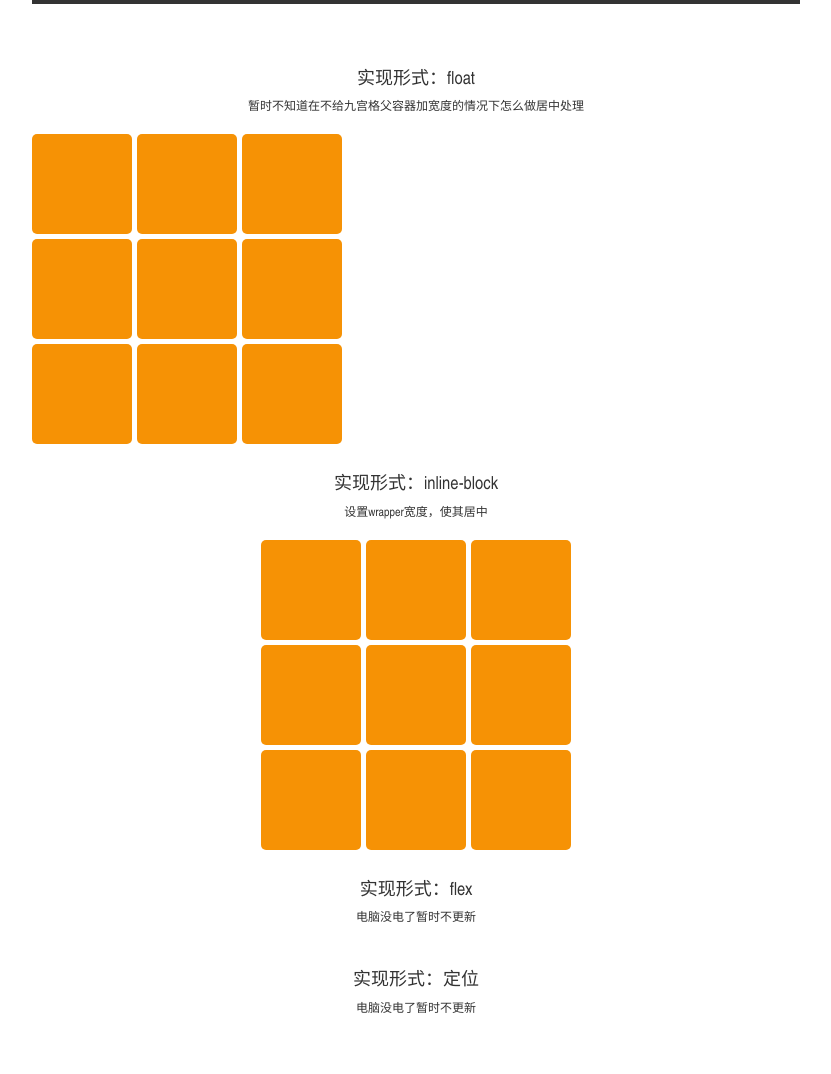
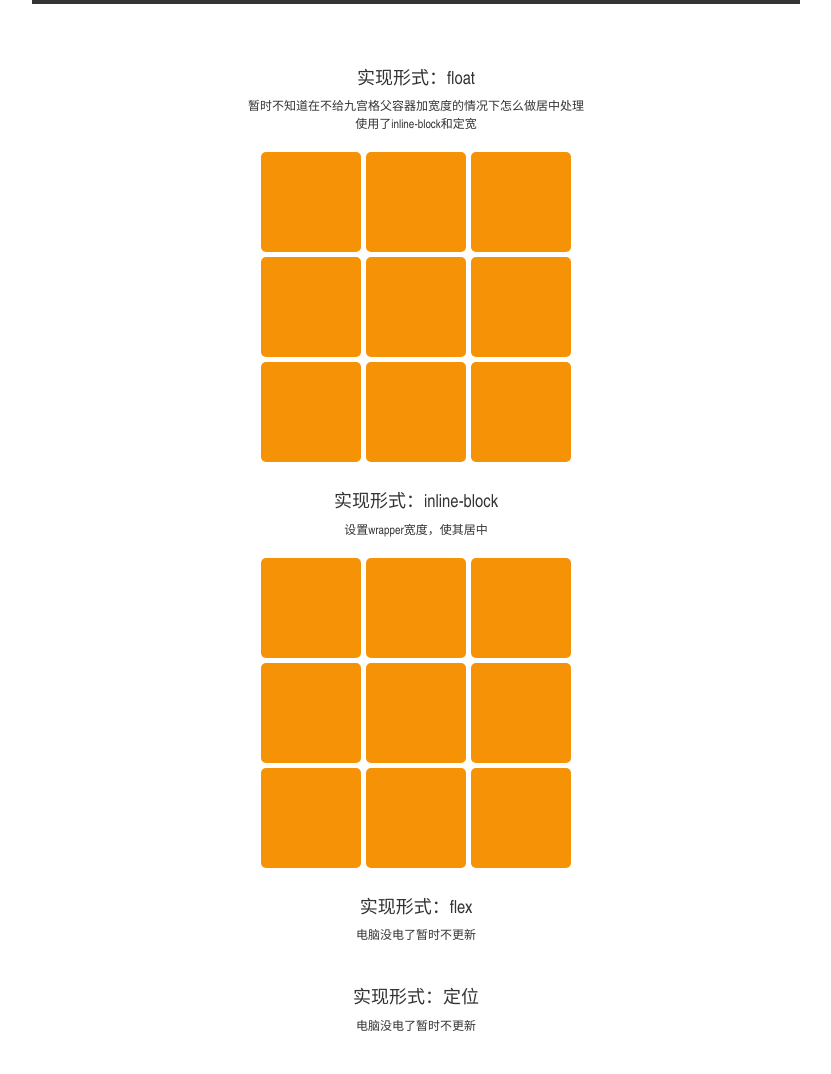
Before and after one commit to lcc19941214/CSS_Practice, a PHP site: page / in a window 1280 px wide. Shown: the whole page, without its empty margins (224-1055 px from the left). Before the commit the page ends 1013 px from the top, so only its background shows below. Run offline with PHP 8.4, Linux system fonts and the light colour scheme.

Commit message:
update file fomat

```diff
--- a/1.task 1/index.php
+++ b/1.task 1/index.html
@@ -10,7 +10,9 @@
 	<div class="g-container">
 		<h1>实现形式：float</h1>
 		<p>暂时不知道在不给九宫格父容器加宽度的情况下怎么做居中处理</p>
+		<p>使用了inline-block和定宽</p>
 		<div class="m-box m-box-1">
+			<div class="u-box-wrapper">
 				<div class="u-box"></div>
 				<div class="u-box"></div>
 				<div class="u-box"></div>
@@ -20,6 +22,7 @@
 				<div class="u-box"></div>
 				<div class="u-box"></div>
 				<div class="u-box"></div>
+			</div>
 		</div>
 		<h1>实现形式：inline-block</h1>
 		<p>设置wrapper宽度，使其居中</p>
--- a/1.task 1/style.css
+++ b/1.task 1/style.css
@@ -37,6 +37,10 @@ select,input,img,select{vertical-align:middle;}
 	clear: both;
 	height: 0;
 }
+.g-container .m-box .u-box-wrapper{
+	margin: 0 auto;
+	width:310px;
+}
 .g-container .m-box .u-box{
 	width: 100px;
 	height: 100px;
@@ -44,6 +48,9 @@ select,input,img,select{vertical-align:middle;}
 	margin-bottom: 5px;
 	border-radius: 5px;
 	background-color: #F69205;
+}
+.g-container .m-box-1 .u-box:nth-child(3n){
+	margin-right: 0;
 }
 .g-container .m-box-1 .u-box{/*  float  */
 	float: left;
@@ -56,10 +63,6 @@ select,input,img,select{vertical-align:middle;}
 	text-align: center;
 	font-size: 0;/*  消除inline-block的空格  */
 }
-.g-container .m-box-2 .u-box-wrapper{
-	margin: 0 auto;
-	width:310px;
-}
 .g-container .m-box-2 .u-box{
 	display: inline-block;
 }
```
Lines whose indentation alone changed are shown as unchanged.
